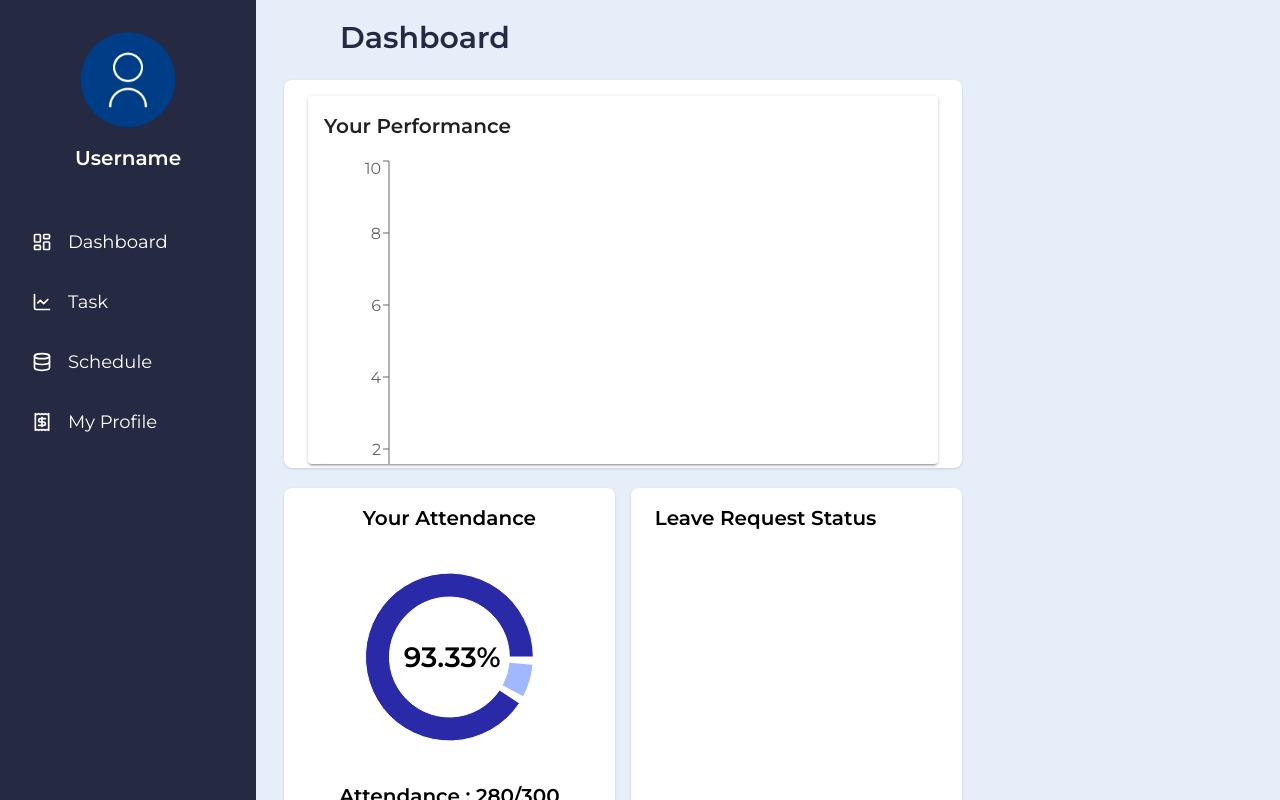
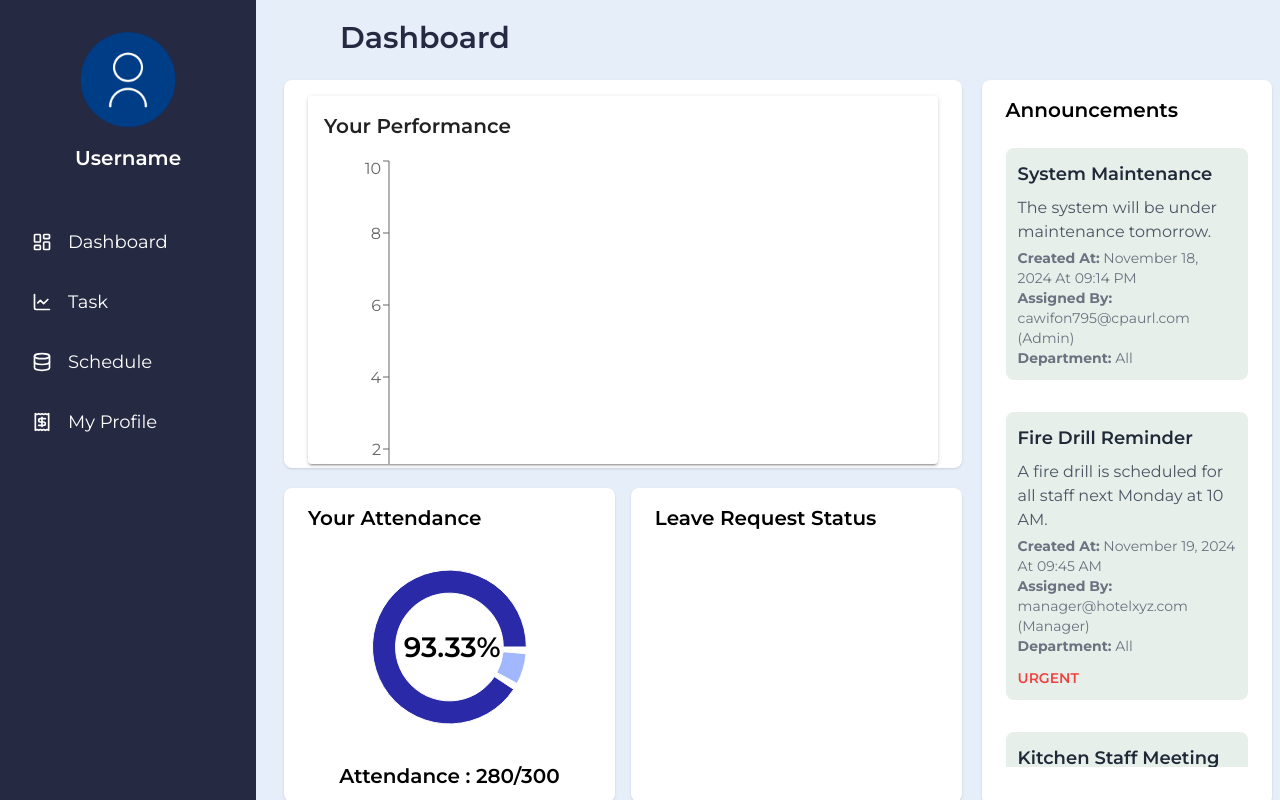
Before and after one commit to Kartikayy007/HotelCrewFrontend, a React (Vite) app: page / in a window 1280 px wide. Built offline with nearby package versions, Linux system fonts and the light colour scheme.

Commit message:
updated dashboard layout and creted announcement section in dashboard

```diff
--- a/src/components/Staff/StaffComponents/SDashboard.jsx
+++ b/src/components/Staff/StaffComponents/SDashboard.jsx
@@ -6,8 +6,70 @@ import { Card, CardContent, Typography, Paper, Container , Box, Skeleton, Slider
 const SDashboard = () => {
   const tasks = [];
   const today = new Date();
-
-
+  const leave=[
+    {}
+  ]
+const announcements=[
+  {
+    id: 1,
+        title: "System Maintenance",
+        description: "The system will be under maintenance tomorrow.",
+        created_at: "2024-11-18T21:14:23.162456Z",
+        // "assigned_to": [
+        //     "kfbwidfciwen544@jncnsd.com (Staff) (kitchen) (night)",
+        //     "bjkhjbbjb@gmail.com (Staff) (maintenance) (evening)"
+        // ],
+        assigned_by: "cawifon795@cpaurl.com (Admin)",
+        department: "All",
+        urgency: "normal",
+        // "hotel": "Hotel raj",
+  },
+        {
+          id: 2,
+          title: "Fire Drill Reminder",
+          description: "A fire drill is scheduled for all staff next Monday at 10 AM.",
+          created_at: "2024-11-19T09:45:00.456789Z",
+          assigned_by: "manager@hotelxyz.com (Manager)",
+          department: "All",
+          urgency: "urgent",
+        },
+        {
+          id: 3,
+          title: "Kitchen Staff Meeting",
+          description: "Kitchen staff meeting at 4 PM in the main conference room.",
+          created_at: "2024-11-20T14:30:12.897654Z",
+          assigned_by: "chef@hotelxyz.com (Manager)",
+          department: "Kitchen",
+          urgency: "normal",
+        },
+        {
+          id: 4,
+          title: "Guest Complaint Follow-Up",
+          description: "A guest complaint requires immediate attention by the reception staff.",
+          created_at: "2024-11-21T11:00:32.456123Z",
+          assigned_by: "reception@hotelxyz.com ( Reception)",
+          department: "Reception",
+          urgency: "urgent",
+        },
+        {
+          id: 5,
+          title: "Inventory Check",
+          description: "Please ensure all inventory lists are updated by end of day.",
+          created_at: "2024-11-22T17:10:45.123789Z",
+          assigned_by: "stockmanager@hotelxyz.com (Manager)",
+          department: "Maintenance",
+          urgency: "urgent",
+        },
+        {
+          id: 6,
+          title: "New Policy Update",
+          description: "A new policy regarding overtime has been published. Please review.",
+          created_at: "2024-11-23T10:05:15.654321Z",
+          assigned_by: "hr@hotelxyz.com (Manager)",
+          department: "All",
+          urgency: "normal",
+  }
+]
   const demoTasks = [
     { date: "2024-11-17", tasksCompleted: 4, averageDuration: 25 },  // Sunday
     { date: "2024-11-18", tasksCompleted: 10, averageDuration: 60 },  // Monday
@@ -86,7 +148,15 @@ const SDashboard = () => {
     );
   };
 
+  const getUrgencyClass = (urgency) => {
+    switch (urgency) {
+      case "urgent":
+        return "text-red-500 uppercase font-semibold";
+      case "normal":
+        return "hidden";
 
+    }
+  };
     // const demoTasks = generateDemoTasks(); // Replace with real data when available
   const [weekData, setWeekData] = useState([]);
   const [displayRange, setDisplayRange] = useState([0, 6]);
@@ -143,7 +213,7 @@ const SDashboard = () => {
   return (
     <section className=" h-screen py-2 mx-4 px-0 font-Montserrat">
             <h2 className="text-[#252941] text-3xl  my-3 pl-12 ml-5 font-semibold">Dashboard</h2>
-            <div className="grid grid-cols-1 lg:grid-cols-[70%,30%] gap-5 p-3 ">
+            <div className="grid grid-cols-1 xl:grid-cols-[70%,30%] gap-5 p-3 ">
 
 {/* First Column */}
 <div className="space-y-5">
@@ -170,6 +240,7 @@ const SDashboard = () => {
     </div>
     <div className="flex lg:flex-row flex-col gap-4">
       <div className="bg-white w-full  pt-4 pb-1 pr-6 pl-6 rounded-lg shadow">
+      <h2 className="text-lg sm:text-xl font-semibold text-left">Your Attendance</h2>
         <Box
           sx={{
             display: 'flex',
@@ -179,9 +250,9 @@ const SDashboard = () => {
             position: 'relative',
           }}
         >
-          <h2 className="text-lg sm:text-xl font-semibold">Your Attendance</h2>
 
-          <ResponsiveContainer width="100%" height={250}>
+
+          <ResponsiveContainer width="100%" height={230}>
             <PieChart>
               <Pie
                 data={AttendanceData}
@@ -190,7 +261,7 @@ const SDashboard = () => {
                 cx="50%"
                 cy="50%"
                 outerRadius="70%"
-                innerRadius="50%"
+                innerRadius="49%"
                 paddingAngle={5}
                 labelLine={false}
               >
@@ -206,13 +277,13 @@ const SDashboard = () => {
           <Box
             sx={{
               position: 'absolute',
-              top: '55%',
+              top: '50%',
               left: '51%',
               transform: 'translate(-50%, -50%)',
-              zIndex: 1000, // Ensure it's on top of the Pie chart
+               // Ensure it's on top of the Pie chart
             }}
           >
-            <h2 className="text-[28px]  font-semibold">
+            <h2 className="text-[28px] mt-0  font-semibold">
               {`${presentPercentage}%`}
               </h2>
 
@@ -223,12 +294,51 @@ const SDashboard = () => {
           <h2 className="text-lg sm:text-xl font-semibold mb-2 text-center">Attendance : {AttendanceData[0].value}/{totalDays}</h2>
     </div>
     <div className="bg-white w-full  scrollbar-thin scrollbar-thumb-gray-300 scrollbar-track-transparent pt-4 pb-1 pr-6 pl-6 rounded-lg shadow">
+    <h2 className="text-lg sm:text-xl font-semibold">Leave Request Status</h2>
     <Box sx={{ flex: '1 1 300px' }}>
-    <h2 className="text-lg sm:text-xl font-semibold">Leave Request Status</h2>
 
           </Box>
     </div>
     </div>
+    </div>
+    <div className="space-y-5 h-[725px]  ">
+            <div className='bg-white w-full mb-4 h-full scrollbar-thin scrollbar-thumb-gray-300 scrollbar-track-transparent pt-4 pb-1 pr-6 pl-6 rounded-lg shadow'>
+            <h2 className="text-lg sm:text-xl font-semibold text-left mb-2">Announcements</h2>
+            <div className='h-[90%] mb-4 overflow-y-auto flex flex-col scrollbar scrollbar-thin scrollbar-thumb-gray-300 scrollbar-track-transparent'>
+            {announcements.map((announcement) => {
+        // Format the created_at date
+        const createdDate = new Date(announcement.created_at);
+        const formattedDate = createdDate.toLocaleDateString("en-US", {
+          day: "numeric",
+          month: "long",
+          year: "numeric",
+        });
+        const formattedTime = createdDate.toLocaleTimeString("en-US", {
+          hour: "2-digit",
+          minute: "2-digit",
+          hour12: true,
+        });
+        return (
+              <div  key={announcement.id} className='bg-[#e6efe9] my-4 p-3 rounded-lg flex flex-col '>
+                 <h2 className="text-lg font-semibold text-gray-800">{announcement.title}</h2>
+            <p className="text-gray-600 mt-2">{announcement.description}</p>
+            <p className="text-sm text-gray-500 mt-1">
+              <strong>Created At:</strong> {formattedDate} At {formattedTime}
+            </p>
+            <p className="text-sm text-gray-500">
+              <strong>Assigned By:</strong> {announcement.assigned_by}
+            </p>
+            <p className="text-sm text-gray-500">
+              <strong>Department:</strong> {announcement.department}
+            </p>
+            <p className={`text-sm mt-3 ${getUrgencyClass(announcement.urgency)}`}>
+              {announcement.urgency}
+            </p>
+              </div>
+            )
+          })}
+            </div>
+            </div>
     </div>
     </div>
     </section>
--- a/src/components/Staff/StaffComponents/SSchedule.jsx
+++ b/src/components/Staff/StaffComponents/SSchedule.jsx
@@ -52,22 +52,7 @@ const SSchedule = () => {
           </Box>
 
           {/* Attendance Section */}
-          <Box sx={{ flex: '1 1 300px' }}>
-            <Card elevation={2}>
-              <CardContent>
-                <Typography variant="h6" gutterBottom>
-                  Attendance
-                </Typography>
-                <Box sx={{ display: 'flex', alignItems: 'center', justifyContent: 'center', py: 2 }}>
-                  <CircularProgressWithLabel value={86} />
-                  <Box sx={{ ml: 3 }}>
-                    <Typography color="text.secondary">Attendance:</Typography>
-                    <Typography variant="h5">120/300</Typography>
-                  </Box>
-                </Box>
-              </CardContent>
-            </Card>
-          </Box>
+
 
           {/* Leave Request Section */}
           <Box sx={{ flex: '1 1 600px' }}>
```
